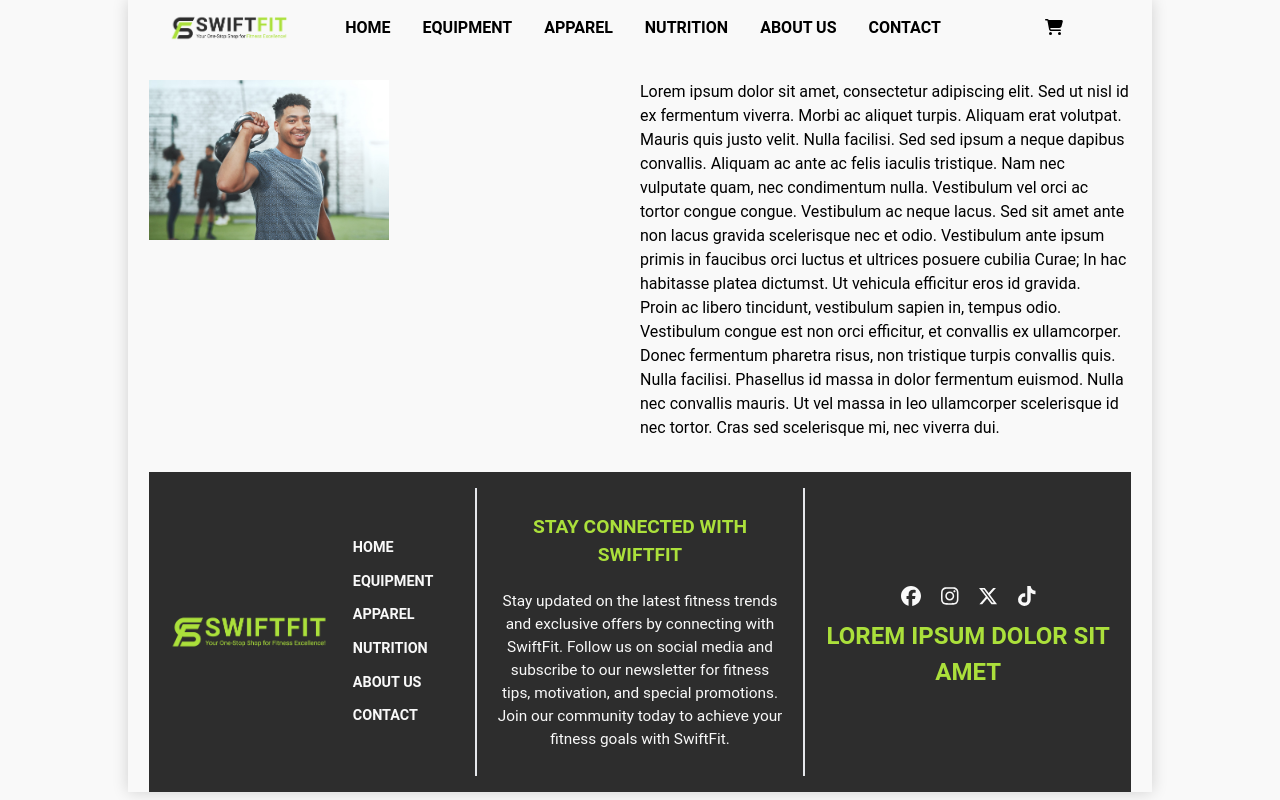
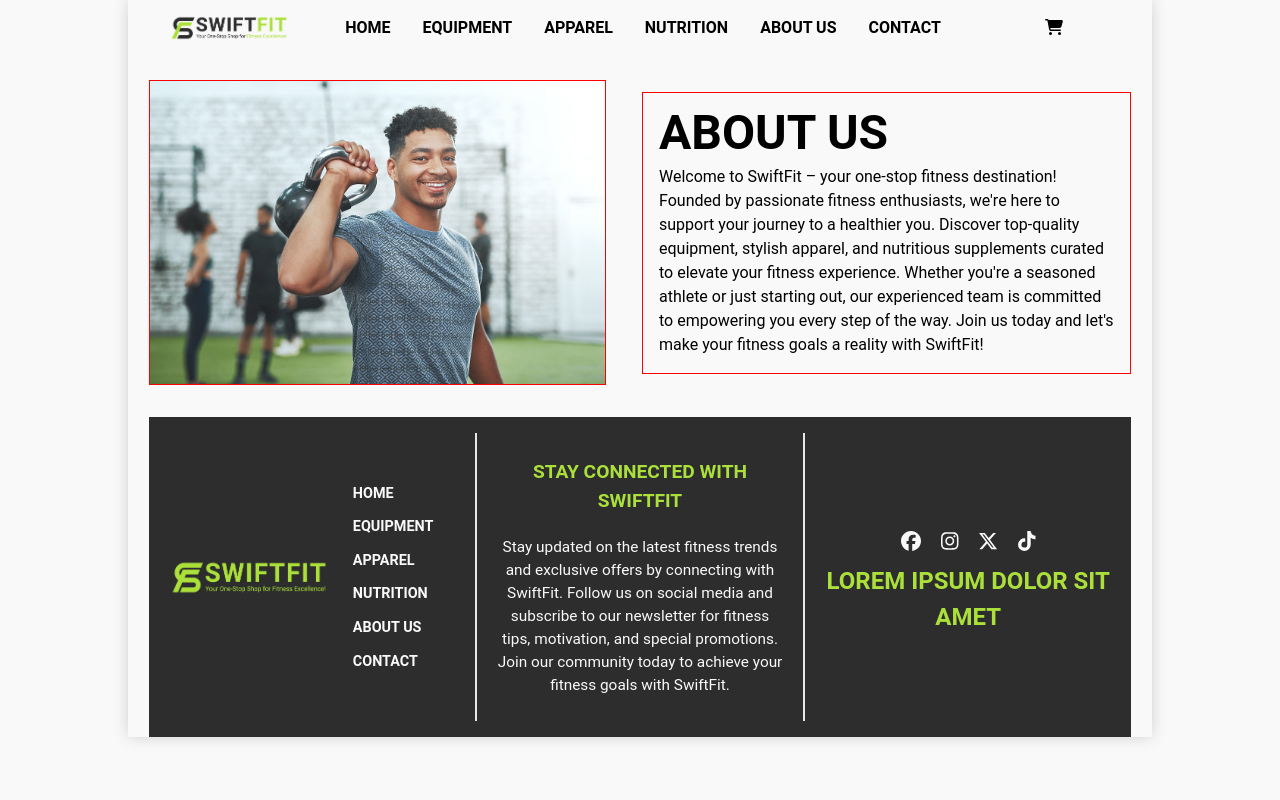
Before and after one commit to laamyry/SwiftFit, a React (Create React App) app: page /about in a window 1280 px wide. Built offline with nearby package versions, Linux system fonts and the light colour scheme.

Commit message:
update about page

```diff
--- a/src/pages/About.js
+++ b/src/pages/About.js
@@ -7,16 +7,14 @@ export default function About() {
   return (
     <>
       <HEADER />
-      <div className="flex mt-6">
-        <div className="flex-1 w-60">
-          <img className="w-60" src={image} alt="" />
+      <div className="flex mt-6 gap-9">
+        <div className="flex-1 w-auto border h-auto self-center">
+          <img className="w-auto " src={image} alt="" />
         </div>
-        <div className="flex-1">
-          <p>
-            Lorem ipsum dolor sit amet, consectetur adipiscing elit. Sed ut nisl id ex fermentum viverra. Morbi ac aliquet turpis. Aliquam erat volutpat. Mauris quis justo velit. Nulla facilisi. Sed sed ipsum a neque dapibus convallis. Aliquam ac ante ac felis iaculis tristique. Nam nec vulputate quam, nec condimentum nulla. Vestibulum vel orci ac tortor congue congue. Vestibulum ac neque lacus. Sed sit amet ante non lacus gravida scelerisque nec et odio. Vestibulum ante ipsum primis in faucibus orci luctus et ultrices posuere cubilia Curae; In hac habitasse platea dictumst. Ut vehicula efficitur eros id gravida.
-          </p>
-          <p>
-            Proin ac libero tincidunt, vestibulum sapien in, tempus odio. Vestibulum congue est non orci efficitur, et convallis ex ullamcorper. Donec fermentum pharetra risus, non tristique turpis convallis quis. Nulla facilisi. Phasellus id massa in dolor fermentum euismod. Nulla nec convallis mauris. Ut vel massa in leo ullamcorper scelerisque id nec tortor. Cras sed scelerisque mi, nec viverra dui.
+        <div className="flex-1 w-1/3 p-4 border self-center">
+          <h1 className="text-5xl uppercase font-bold mb-2">About Us</h1>
+          <p className="">
+          Welcome to SwiftFit – your one-stop fitness destination! Founded by passionate fitness enthusiasts, we're here to support your journey to a healthier you. Discover top-quality equipment, stylish apparel, and nutritious supplements curated to elevate your fitness experience. Whether you're a seasoned athlete or just starting out, our experienced team is committed to empowering you every step of the way. Join us today and let's make your fitness goals a reality with SwiftFit!
           </p>
         </div>
       </div>
```
